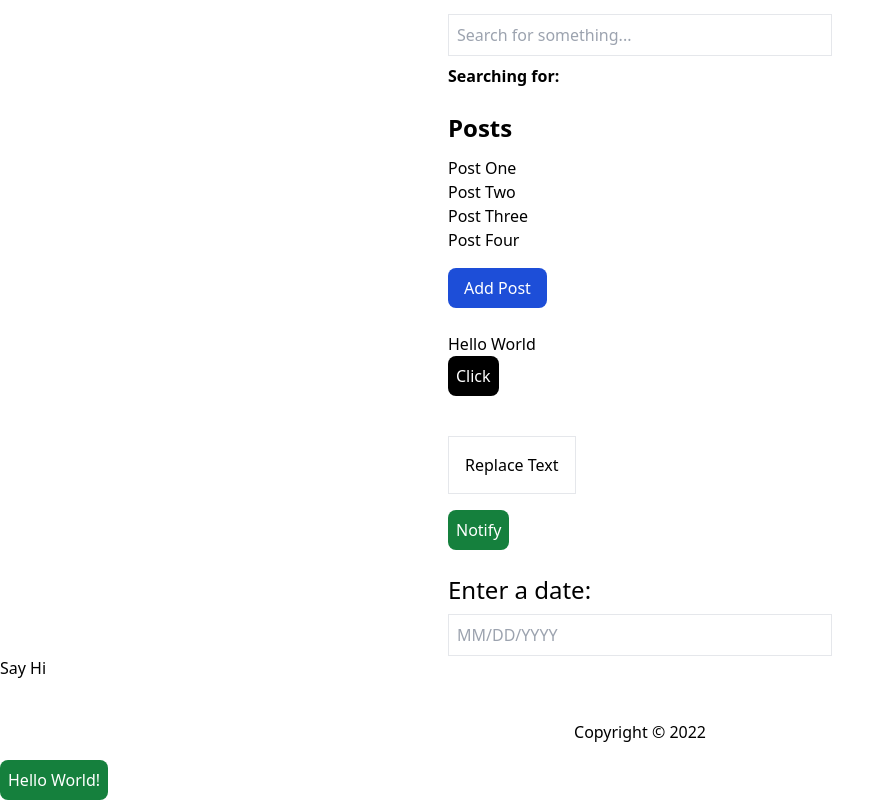
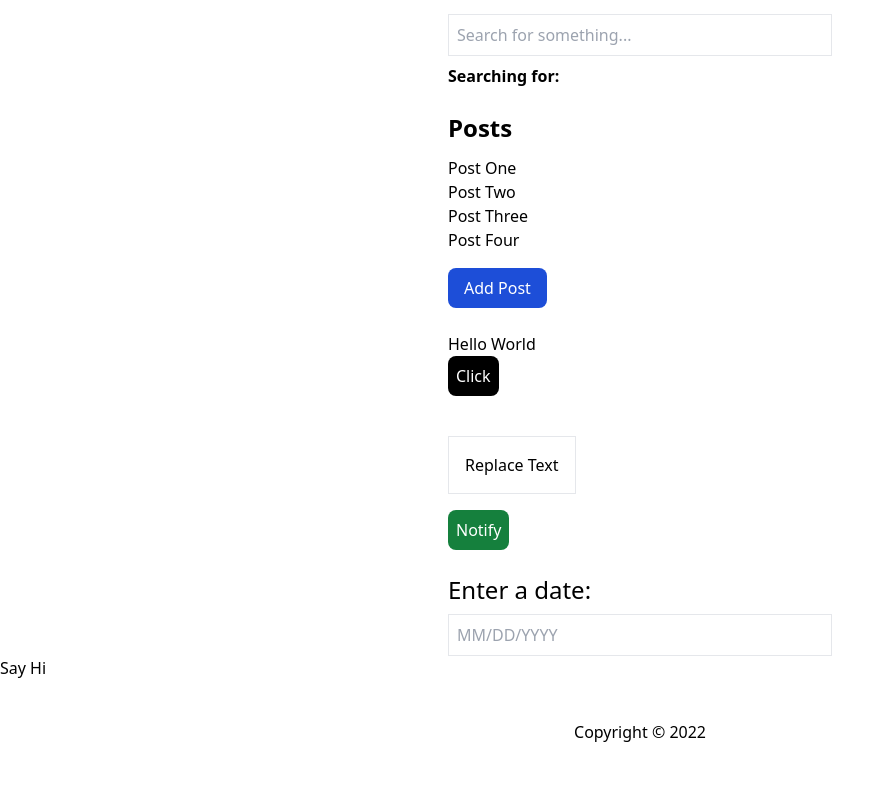
Before and after one commit to dwyl/learn-alpine.js, a website: page index.html in a window 1280 px wide. Shown: the part 362-1162 px from the top of the page, without its empty margins (0-895 px from the left). After the commit the page ends 1106 px from the top, so only its background shows below. Drawn offline with nearby package versions, Linux system fonts and the light colour scheme.

Commit message:
tidy up index.html (remove experiments)

```diff
--- a/index.html
+++ b/index.html
@@ -149,17 +149,5 @@
     <p>Copyright &copy; <span x-text="new Date().getFullYear()"></span></p>
   </footer>
 
-  <button x-on:click="handleClick"
-    class="bg-green-700 text-white p-2 mt-4 rounded-lg"
-    >Hello World!</button>
-
-  <script>
-      function handleClick(e) {
-        console.log("e", e)
-          // Now you can access the event object (e) directly
-      }
-  </script>
-    <!-- <button @click="console.log('dispatched')"
-    class="bg-green-700 text-white p-2 mt-4 rounded-lg">Say Hi</button> -->
 </body>
 </html>
```
